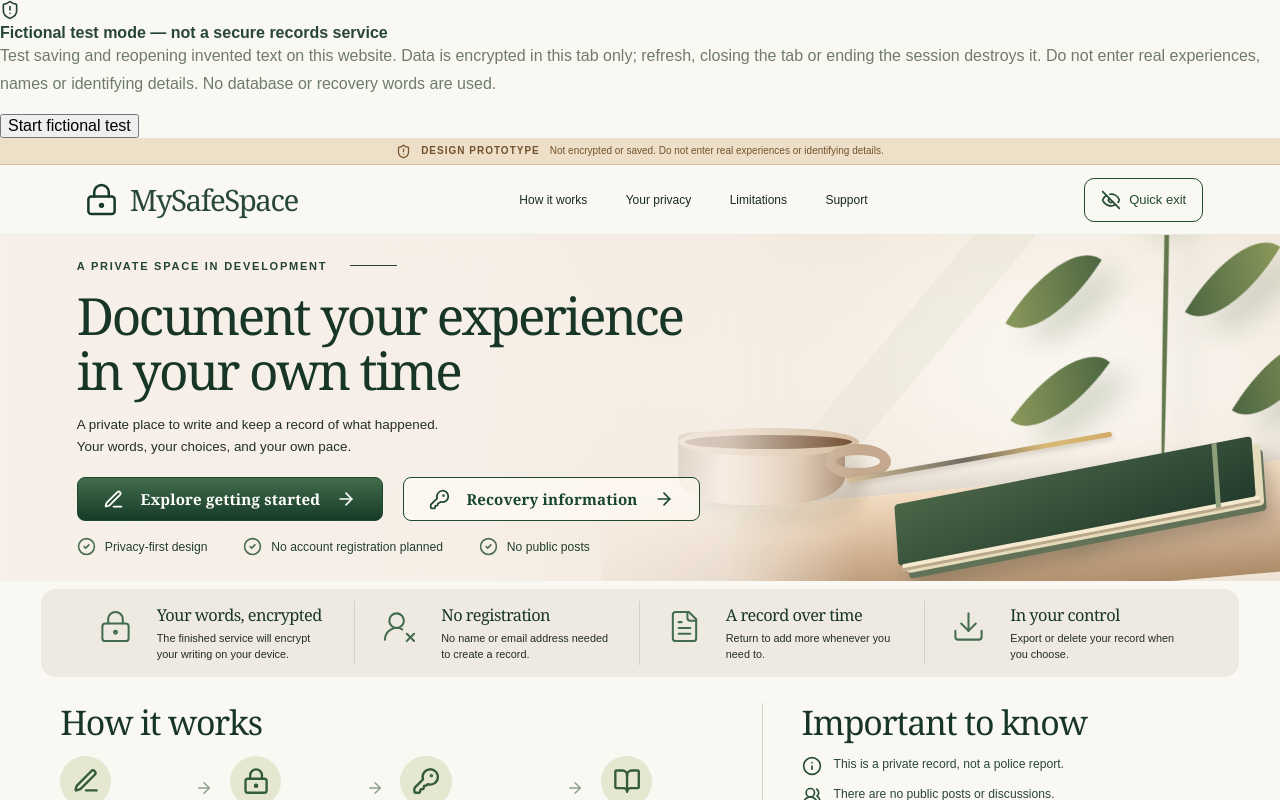
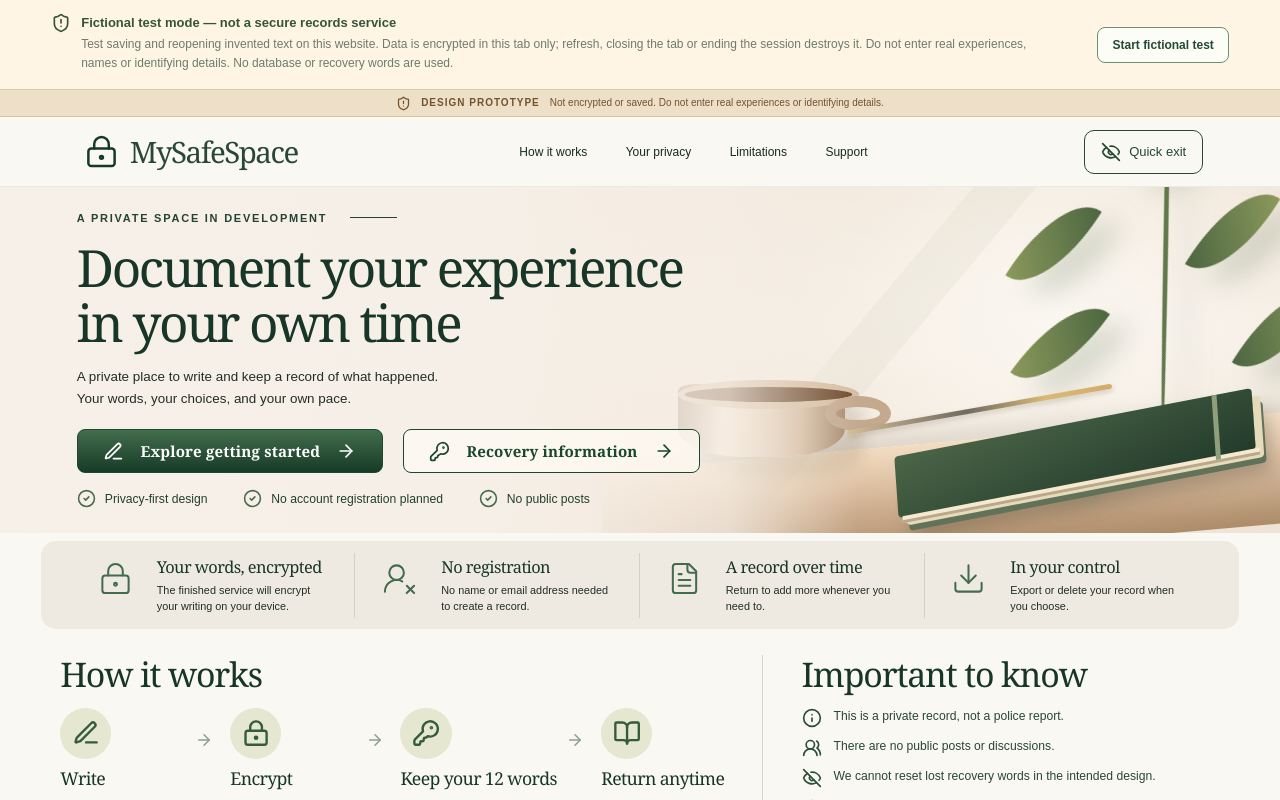
Before and after one commit to imdavidj13-droid/Myrecord, a React (Vite) app: page / in a window 1280 px wide. Built offline with nearby package versions, Linux system fonts and the light colour scheme.

Commit message:
Style visible fictional test activation on existing site

```diff
--- a/src/style.css
+++ b/src/style.css
@@ -318,3 +318,15 @@ html,body{overflow:hidden}
 .vault-delete-confirm label{font-size:12px;line-height:1.5}
 .vault-delete-confirm input{width:min(100%,420px);padding:10px 12px;background:#fffcf6;border:1px solid #b6cbb4;border-radius:6px;color:#244b32}
 @media(max-width:760px){.vault-record-controls,.vault-workspace-history{max-height:none}.vault-record-control{padding:14px}}
+
+
+/* Same-site, explicitly fictional test activation; no remote storage */
+.existing-site-test-controls{padding:13px clamp(16px,4vw,52px);background:#fff5e5;color:#36543b;border-bottom:1px solid #d9caa9;display:flex;flex-wrap:wrap;gap:12px;align-items:center;justify-content:space-between;font-family:inherit}
+.existing-site-test-description{display:flex;align-items:flex-start;gap:10px;flex:1 1 440px}
+.existing-site-test-description strong{font-size:13px}
+.existing-site-test-description p{font-size:12px;line-height:1.55;margin:4px 0;max-width:950px}
+.existing-site-test-actions{display:flex;align-items:center;flex-wrap:wrap;gap:12px}
+.existing-site-test-actions span{font-size:12px;font-weight:600}
+.existing-site-test-actions button{display:inline-flex;align-items:center;gap:6px;cursor:pointer;border:1px solid #6c916f;background:#fdfdf8;color:#244a31;border-radius:8px;padding:10px 14px;font-size:12px;font-weight:600}
+.existing-site-test-actions button:disabled{opacity:.5;cursor:not-allowed}
+@media(max-width:650px){.existing-site-test-controls{padding:12px 17px}}
```
